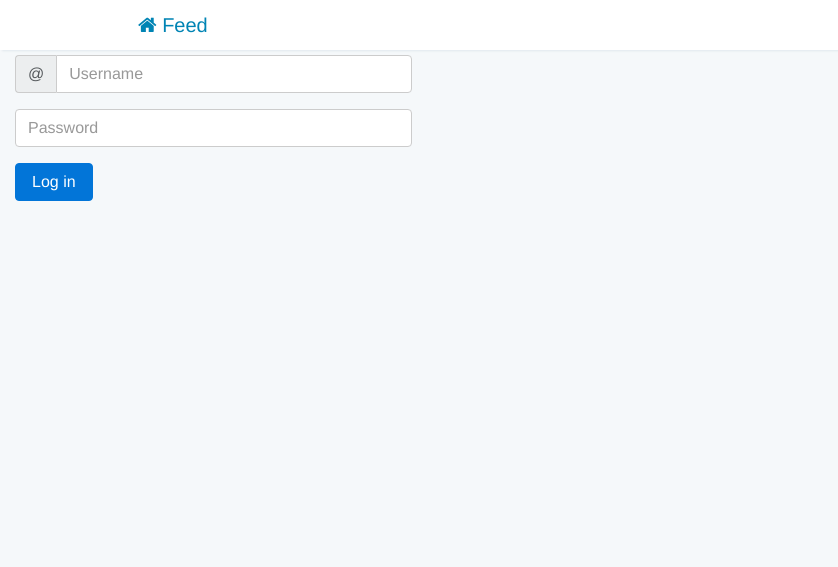
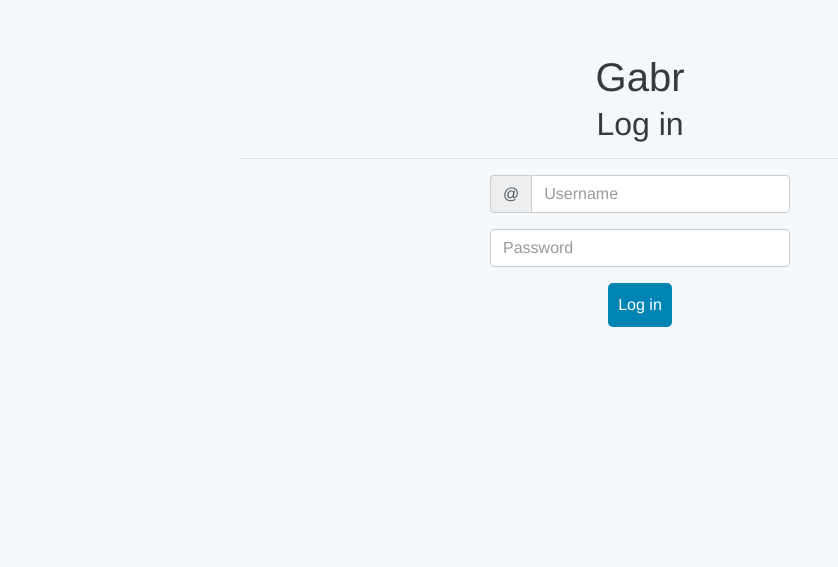
Before and after one commit to Arwic/gabr, a Django app: page /login/ in a window 1280 px wide. Shown: the top 567 px of the page, without its empty margins (0-838 px from the left). Run offline with Django 3.2, Linux system fonts and the light colour scheme; some libraries are stand-ins or nearby versions.

Commit message:
Improves landing/login/signup pages and adds clienct side tag/mention links

```diff
--- a/static/css/main.css
+++ b/static/css/main.css
@@ -12,6 +12,18 @@
 body {
   padding-top: 55px;
   background-color: #f5f8fa; }
+
+.button {
+  border-radius: 5px;
+  background-color: #0084b4;
+  border-style: none;
+  padding: 5px 10px 5px 10px;
+  color: #ffffff;
+  text-decoration: none !important; }
+  .button:hover {
+    background-color: #005f81; }
+  .button:active {
+    background-color: #004c68; }
 
 .b-navbar {
   width: 100vw;
@@ -543,4 +555,51 @@ body {
     font-size: smaller;
     display: none; }
 
+.b-landing-container {
+  width: 800px;
+  margin: 0 auto;
+  text-align: center; }
+  .b-landing-container .button {
+    border-radius: 5px;
+    background-color: #0084b4;
+    border-style: none;
+    padding: 10px 10px 10px 10px;
+    color: #ffffff;
+    text-decoration: none !important; }
+    .b-landing-container .button:hover {
+      background-color: #005f81; }
+    .b-landing-container .button:active {
+      background-color: #004c68; }
+
+.b-login-container {
+  width: 800px;
+  margin: 0 auto;
+  text-align: center; }
+  .b-login-container .form {
+    text-align: center;
+    margin: 0 auto;
+    width: 300px; }
+  .b-login-container .button {
+    border-radius: 5px;
+    background-color: #0084b4;
+    border-style: none;
+    padding: 10px 10px 10px 10px;
+    color: #ffffff;
+    text-decoration: none !important; }
+    .b-login-container .button:hover {
+      background-color: #005f81; }
+    .b-login-container .button:active {
+      background-color: #004c68; }
+
+.b-signup-container {
+  width: 800px;
+  margin: 0 auto;
+  text-align: center; }
+  .b-signup-container .form {
+    text-align: center;
+    margin: 0 auto;
+    width: 300px; }
+  .b-signup-container .login-link {
+    font-size: small; }
+
 /*# sourceMappingURL=main.css.map */
--- a/static/js/general.js
+++ b/static/js/general.js
@@ -26,7 +26,6 @@ $(document).ready(function () {
         if (!window.location.pathname.search(re))
             window.location.pathname = "/";
     });
-
 
     global_profile_card.mouseleave(function () {
         $(this).hide();
@@ -274,7 +273,19 @@ function writePost(post_json)
     // Post body
     var p_body = document.createElement("p");
     div_post.appendChild(p_body);
-    p_body.appendChild(document.createTextNode(post_json["post"]["body"]));
+
+    // replace hash tags
+    p_body.innerHTML = post_json["post"]["body"].replace(/(^|)#(\w+)/g,
+            function (s) {
+                return '<a href="/tag/' + s.replace(/#/,'') + '">' + s + '</a>';
+            });
+
+    // replace mentions
+    p_body.innerHTML = p_body.innerHTML.replace(/(^|)@(\w+)/g,
+            function (s) {
+                return '<a href="/user/' + s.replace(/@/,'') + '">' + s + '</a>';
+            });
+
     // Like button
     var button_like = document.createElement("button");
     div_post.appendChild(button_like);
--- /dev/null
+++ b/static/scss/_landing.scss
@@ -0,0 +1,20 @@
+.b-landing-container {
+    width:800px;
+    margin:0 auto;
+    text-align: center;
+
+    .button {
+        border-radius: 5px;
+        background-color: $col-pri;
+        border-style: none;
+        padding: 10px 10px 10px 10px;
+        color: $col-background;
+        text-decoration: none !important;
+        &:hover {
+            background-color: darken($col-pri, 10%);
+        }
+        &:active {
+            background-color: darken($col-pri, 15%);
+        }
+    }
+}
--- /dev/null
+++ b/static/scss/_login.scss
@@ -0,0 +1,26 @@
+.b-login-container {
+    width: 800px;
+    margin: 0 auto;
+    text-align: center;
+
+    .form {
+        text-align: center;
+        margin: 0 auto;
+        width: 300px;
+    }
+
+    .button {
+        border-radius: 5px;
+        background-color: $col-pri;
+        border-style: none;
+        padding: 10px 10px 10px 10px;
+        color: $col-background;
+        text-decoration: none !important;
+        &:hover {
+            background-color: darken($col-pri, 10%);
+        }
+        &:active {
+            background-color: darken($col-pri, 15%);
+        }
+    }
+}
--- /dev/null
+++ b/static/scss/_signup.scss
@@ -0,0 +1,15 @@
+.b-signup-container {
+    width: 800px;
+    margin: 0 auto;
+    text-align: center;
+
+    .form {
+        text-align: center;
+        margin: 0 auto;
+        width: 300px;
+    }
+
+    .login-link {
+        font-size: small;
+    }
+}
--- a/static/scss/main.scss
+++ b/static/scss/main.scss
@@ -23,7 +23,20 @@ body {
     background-color: #f5f8fa;
 }
 
-
+.button {
+    border-radius: 5px;
+    background-color: $col-pri;
+    border-style: none;
+    padding: 5px 10px 5px 10px;
+    color: $col-background;
+    text-decoration: none !important;
+    &:hover {
+        background-color: darken($col-pri, 10%);
+    }
+    &:active {
+        background-color: darken($col-pri, 15%);
+    }
+}
 
 @import "_navbar";
 @import "_post";
@@ -37,4 +50,7 @@ body {
 @import "_trends";
 @import "_notification";
 @import "_profile-full";
-@import "debuginfo";
+@import "_debuginfo";
+@import "_landing";
+@import "_login";
+@import "_signup";
--- a/static/templates/base.html
+++ b/static/templates/base.html
@@ -27,6 +27,7 @@
 
 <!--<body background="{% static "img/backgrounds/diagmonds.png" %}">-->
 
+{% if user.is_authenticated %}
     <!-- Navigation -->
     <nav class="b-navbar">
         <!-- Left nav -->
@@ -36,8 +37,6 @@
                 Feed
             </a>
         </div>
-
-    {% if user.is_authenticated %}
         <div class="item left">
             <a class="link" href="{% url "messages" %}">
                 <span class="icon icon-message"></span>
@@ -105,10 +104,8 @@
         <div class="item right">
             <input class="text-input" type="text" placeholder="Search">
         </div>
-    {% endif %}
     </nav>
 
-{% if user.is_authenticated %}
     <!-- Universal new post modal -->
     <div class="modal fade" id="new-post-modal" tabindex="-1" role="dialog" aria-labelledby="myModalLabel3" aria-hidden="true">
         <div class="modal-dialog " role="document">
@@ -127,8 +124,8 @@
                     </form>
                 </div>
                 <div class="modal-footer">
-                    <button type="button" class="btn btn-secondary" data-dismiss="modal">Close</button>
-                    <button type="submit" form="post-form" class="btn btn-primary">Post</button>
+                    <button type="button" class="button" data-dismiss="modal">Close</button>
+                    <button type="submit" form="post-form" class="button">Post</button>
                 </div>
             </div>
         </div>
@@ -171,7 +168,6 @@
             </div>
         </div>
     </div>
-{% endif %}
 
     <div class="b-profile-small" id="global-profile-card">
         <div class="banner">
@@ -210,12 +206,10 @@
             </div>
         </div>
     </div>
-
-<!-- Page Content -->
+{% endif %}
 
 {% block content %} {% endblock %}
 
-<!-- /.container -->
 <div class="debuginfo">
     <span class="icon">π</span>
     <span class="content">
@@ -223,5 +217,4 @@
     </span>
 </div>
 </body>
-
 </html>
--- a/static/templates/login.html
+++ b/static/templates/login.html
@@ -1,15 +1,14 @@
 {% extends 'base.html' %}
 {% load user_tags %}
-
 {% block header %}
-
     <title>Log in | Gab</title>
-
 {% endblock %}
-
 {% block content %}
-
-    <form class="form-horizontal col-md-4" action="{% url "login" %}" method="post">{% csrf_token %}
+    <div class="b-login-container">
+        <h1>Gabr</h1>
+        <h2>Log in</h2>
+        <hr class="divider">
+        <form class="form" action="{% url "login" %}" method="post">{% csrf_token %}
             <div class="form-group input-group">
                 <span class="input-group-addon">@</span>
                 {{ form.username|add_class_placeholder:"form-control`Username" }}
@@ -17,7 +16,7 @@
             <div class="form-group">
                 {{ form.password|add_class_placeholder:"form-control`Password" }}
             </div>
-        <button type="submit" class="btn btn-primary">Log in</button>
+            <button type="submit" class="button">Log in</button>
         </form>
-
+    </div>
 {% endblock %}
--- a/user/views/post.py
+++ b/user/views/post.py
@@ -107,11 +107,10 @@ def get_profile_posts(current_user, target_user, time_oldest, time_newest):
     return posts
 
 
-@login_required
 def feed(request):
     try:
         current_user = UserProfile.objects.get(user=request.user)
-    except UserProfile.DoesNotExist:
+    except:
         return render(request, 'landing.html')
     current_user_post_count, current_user_follow_count, current_user_follower_count = current_user.stats()
     context = {
```
Also changed, not shown: static/templates/landing.html (+6 -26 lines), static/templates/signup.html (+9 -13 lines), 1 other file. Lines whose indentation alone changed are shown as unchanged.
